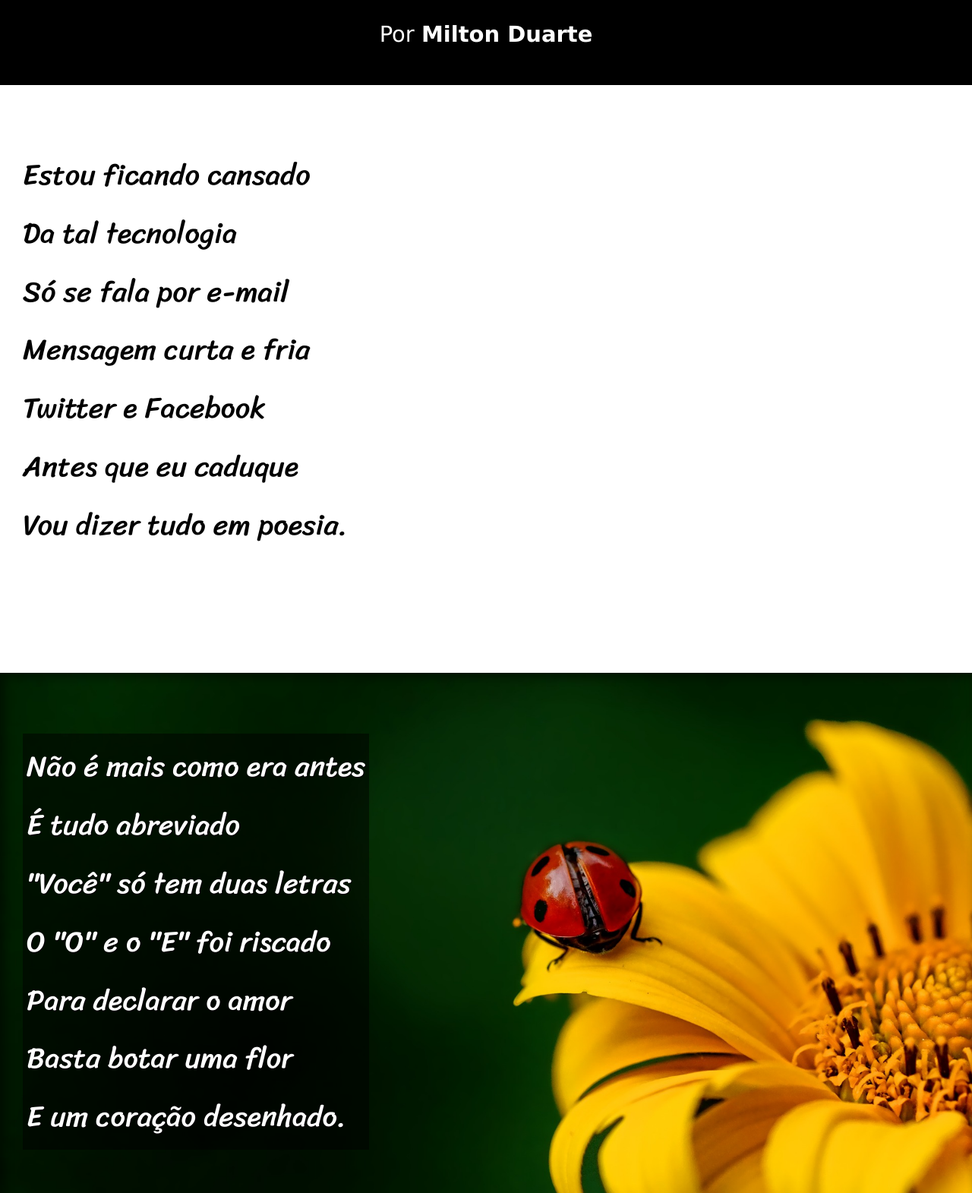
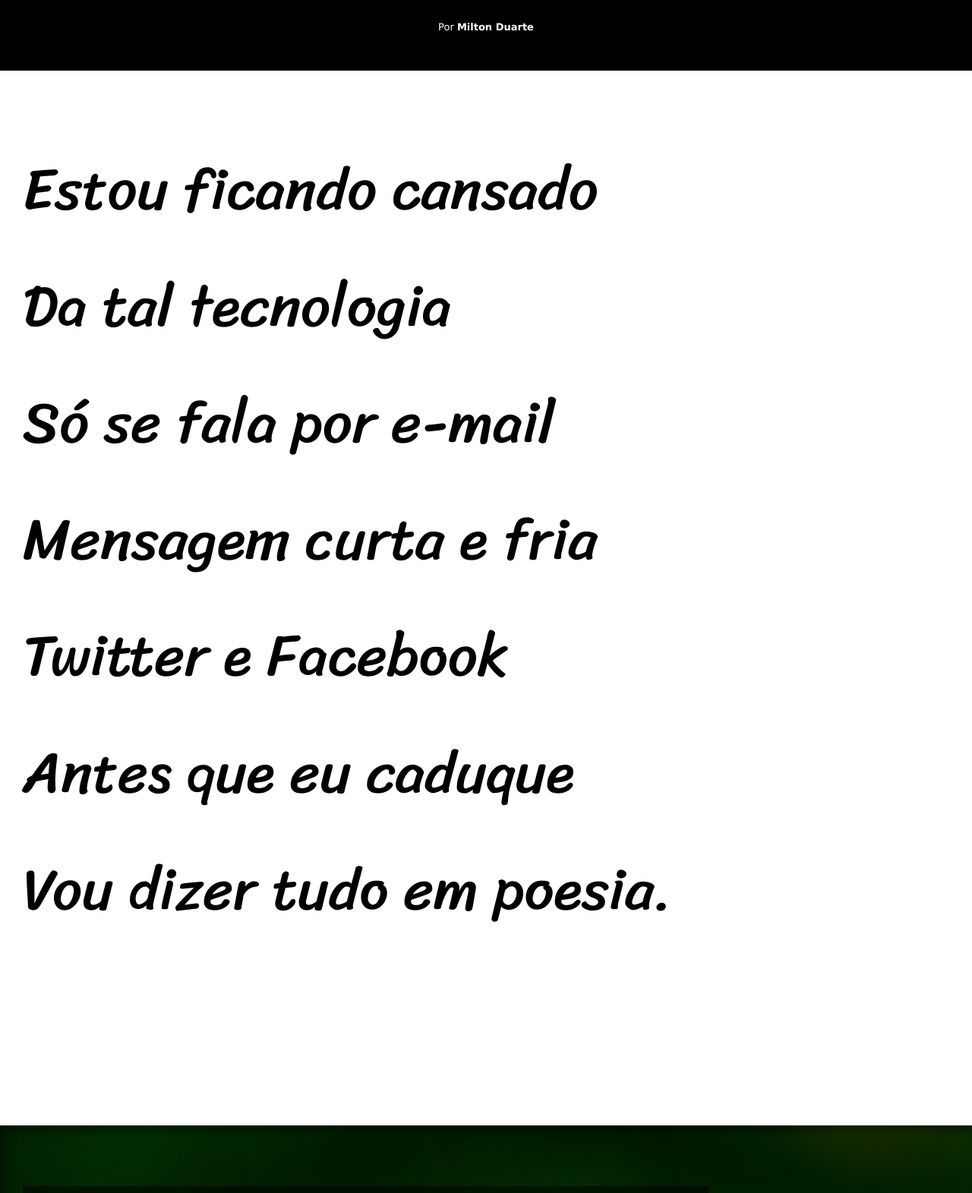
Before and after one commit to pedroez19/projeto-cordel, a plain HTML site: page index.html in a window 1280 px wide. Shown: the part 149-1720 px from the top of the page at 76% size. Drawn offline with Linux system fonts and the light colour scheme.

Commit message:
atualização 2

```diff
--- a/estilo/style.css
+++ b/estilo/style.css
@@ -36,7 +36,7 @@ header > h1 {
 }
 
 header > p {
-    font-size: 29px;
+    font-size: 13px;
     padding-bottom: 50px;
 }
 
@@ -56,7 +56,7 @@ section {
     line-height: 2em;
     padding-left: 30px;
     font-family: var(--font3);
-    font-size: 3vw;
+    font-size: 6vw;
 }
 
 section > p {
@@ -85,11 +85,12 @@ section.imagem > p {
 
 section#img01 {
     background-image: url('../imagens/background001.jpg');
-    background-position: right center;
+    background-position: center center;
 }
 
 section#img02 {
     background-image: url('../imagens/background002.jpg');
+    background-position: center center;
 }
 
 footer {
```
